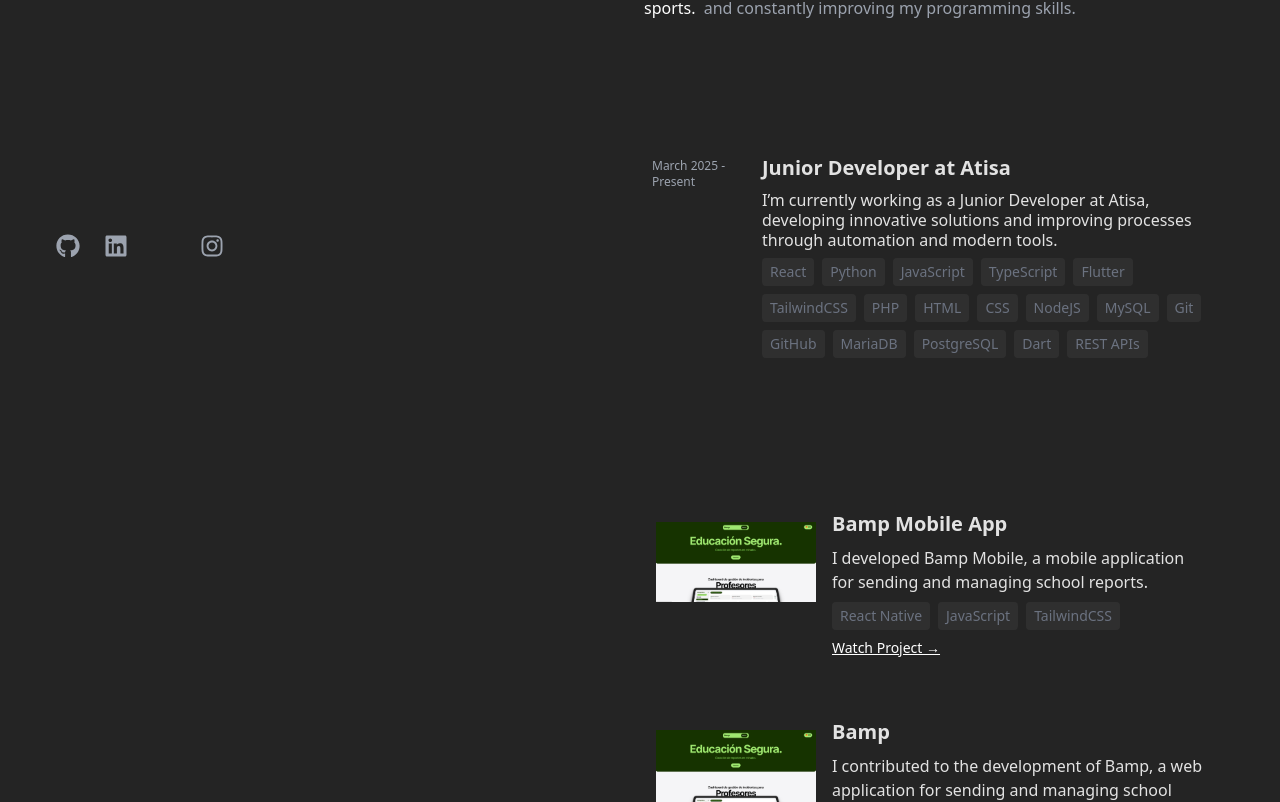
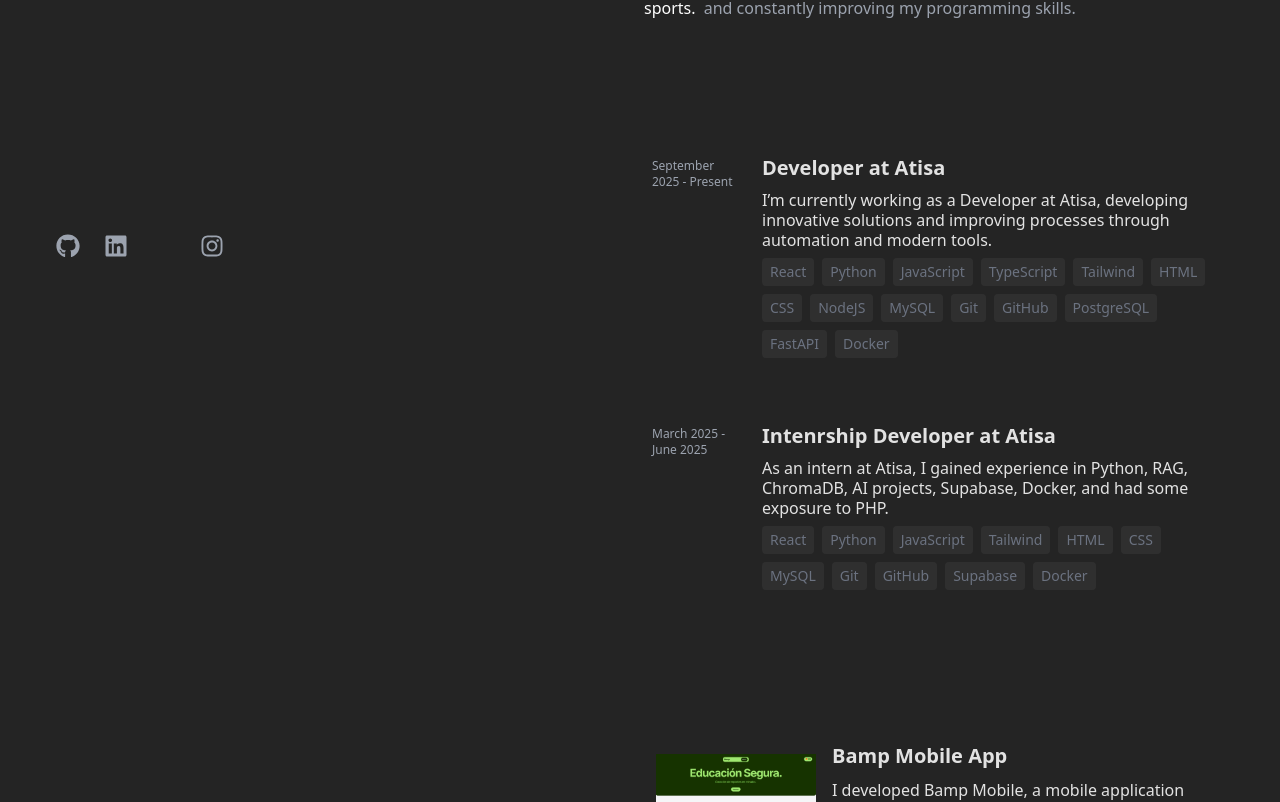
Before and after one commit to YoussefAKQ/YoussefAKQ.github.io, a React (Vite) app: page / in a window 1280 px wide. Shown: the part 458-1260 px from the top of the page. Built offline with nearby package versions, Linux system fonts and the light colour scheme; some icons are missing.

Commit message:
Update experience details in Experience component

```diff
--- a/src/components/Experience.jsx
+++ b/src/components/Experience.jsx
@@ -3,28 +3,44 @@
 const Experience = () => {
   const experiences = [
         {
-      date: "March 2025 - Present",
-      title: "Junior Developer at Atisa",
+      date: "September 2025 - Present",
+      title: "Developer at Atisa",
       description:
-        "I’m currently working as a Junior Developer at Atisa, developing innovative solutions and improving processes through automation and modern tools.",
+        "I’m currently working as a Developer at Atisa, developing innovative solutions and improving processes through automation and modern tools.",
       skills: [
         "React",
         "Python",
         "JavaScript",
         "TypeScript",
-        "Flutter",
-        "TailwindCSS",
-        "PHP",
+        "Tailwind",
         "HTML",
         "CSS",
         "NodeJS",
         "MySQL",
         "Git",
         "GitHub",
-        "MariaDB",
         "PostgreSQL",
-        "Dart",
-        "REST APIs",
+        "FastAPI",
+        "Docker"
+      ]
+    },
+            {
+      date: "March 2025 - June 2025",
+      title: "Intenrship Developer at Atisa",
+      description:
+        "As an intern at Atisa, I gained experience in Python, RAG, ChromaDB, AI projects, Supabase, Docker, and had some exposure to PHP.",
+      skills: [
+        "React",
+        "Python",
+        "JavaScript",
+        "Tailwind",
+        "HTML",
+        "CSS",
+        "MySQL",
+        "Git",
+        "GitHub",
+        "Supabase",
+        "Docker"
       ]
     }
   ];
```
